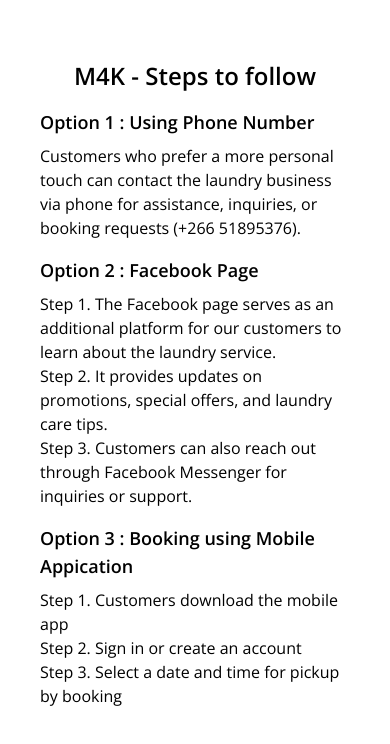
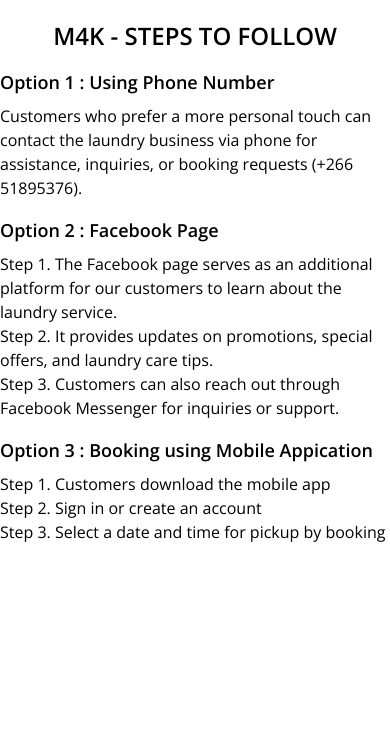
Before and after one commit to HMaroba/m4k-steps, a Next.js app: page / in a window 390 px wide. Shown: the top 744 px of the page. Built offline with nearby package versions, Linux system fonts and the light colour scheme.

Commit message:
Fixed paging

```diff
--- a/src/app/page.tsx
+++ b/src/app/page.tsx
@@ -5,11 +5,15 @@ import MobileApplication from "./_components/mobileApp";
 export default function Home() {
   return (
     <main>
-      <div className="mt-5 p-10">
-        <h4 className="font-semibold text-2xl text-center">M4K - Steps to follow</h4>
-        <h5 className="mt-4 font-semibold text-lg">Option 1 : Using Phone Number</h5>
+      <div className="mt-5  md:p-10">
+        <h4 className="font-semibold text-2xl text-center text-transform: uppercase">
+          M4K - Steps to follow
+        </h4>
+        <h5 className="mt-4 font-semibold text-lg">
+          Option 1 : Using Phone Number
+        </h5>
         <ul className="mt-2">
-          <p>
+          <p className="hover:transition-all">
             Customers who prefer a more personal touch can contact the laundry
             business via phone for assistance, inquiries, or booking requests
             (+266 51895376).
@@ -18,7 +22,6 @@ export default function Home() {
 
         <Facebook />
         <MobileApplication />
-
       </div>
     </main>
   );
```
